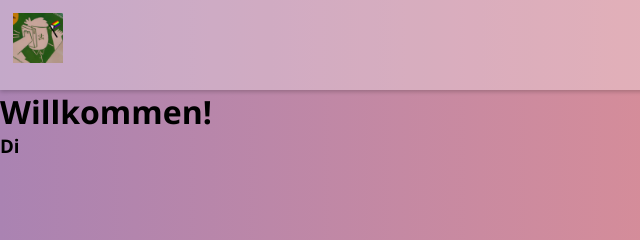
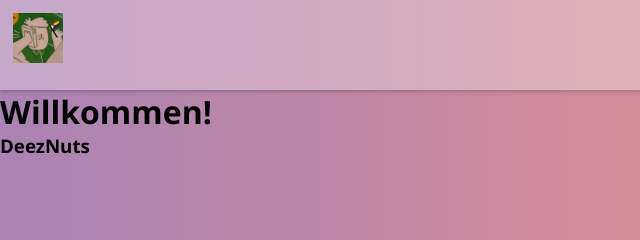
Before and after one commit to TrefixKeks/trefixkeks.github.io, a plain HTML site: page index.html in a window 1280 px wide. Shown: the top 240 px of the page, 0-640 px from the left. Drawn offline with Linux system fonts and the light colour scheme.

Commit message:
Index.html fix

```diff
--- a/index.html
+++ b/index.html
@@ -19,6 +19,6 @@
     </header>
     <body>
         <h1>Willkommen!</h1>
-        <h3>Di</h3>
+        <h3>DeezNuts</h3>
     </body>
 </html>
```
